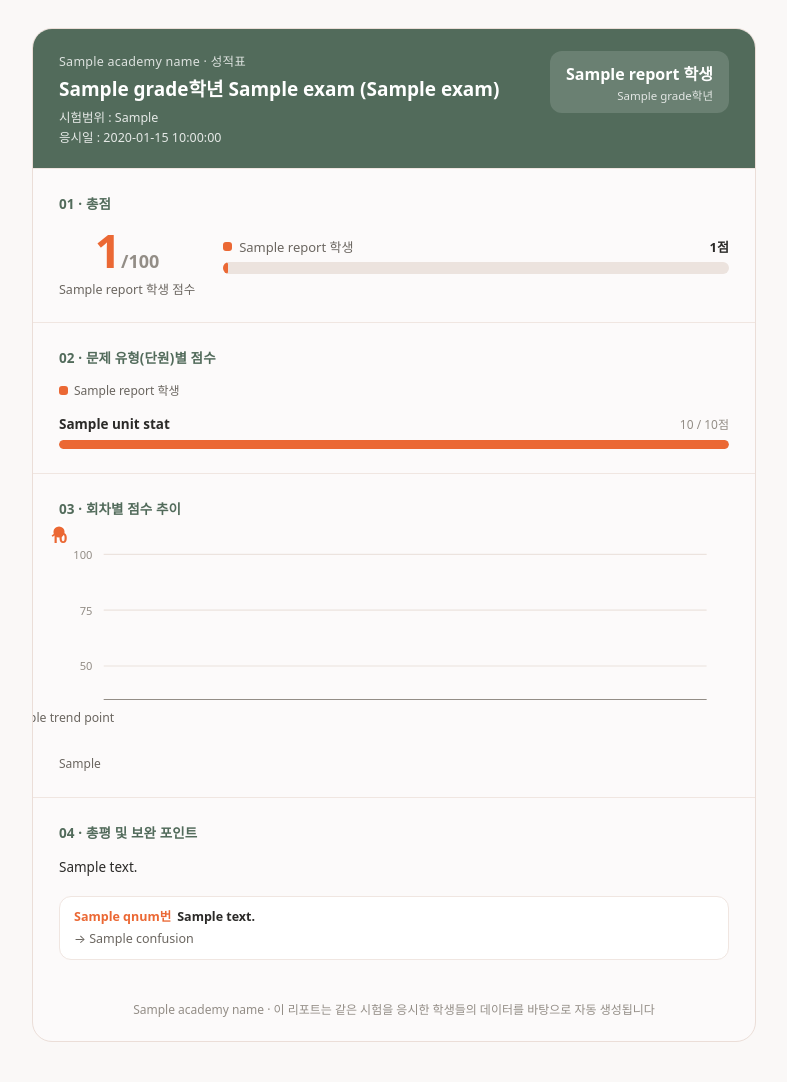
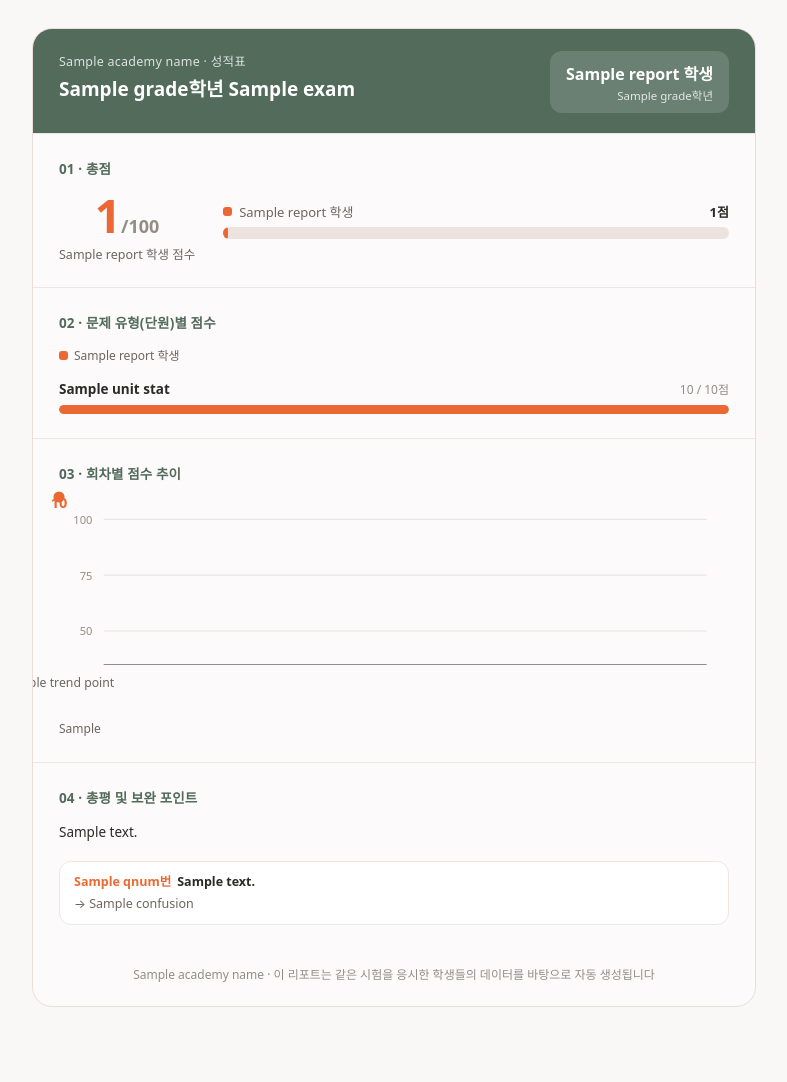
Before and after one commit to ppsj2235-dot/study-room-app, a Python web app: template templates/report_card.html in a window 1280 px wide. Shown: the whole page, without its empty margins (246-1033 px from the left). After the commit the page ends 1007 px from the top, so only its background shows below. Run offline with Jinja, Linux system fonts and the light colour scheme; the template is opened without the code that fills it: most values are stand-ins (such as "Sample title", 1, 10 or a date in 2020).

Commit message:
성적표 헤더에서 회차 표시, 시험범위, 응시일 라인 제거

```diff
--- a/templates/report_card.html
+++ b/templates/report_card.html
@@ -47,7 +47,6 @@
   }
   .card-head .school { font-size: 12.5px; opacity: .8; margin-bottom: 4px; letter-spacing: .02em; }
   .card-head h1 { font-size: 19px; margin: 0; font-weight: 700; }
-  .card-head .meta { font-size: 12.5px; opacity: .85; margin-top: 6px; line-height: 1.6; }
   .student-pill {
     background: rgba(255,255,255,.14); border-radius: 12px; padding: 10px 16px; text-align: right;
   }
@@ -120,8 +119,7 @@
     <div class="card-head">
       <div>
         <div class="school">{{ academy_name }} · 성적표</div>
-        <h1>{{ report.grade }}학년 {{ report.exam.label }} ({{ report.exam.round_label }})</h1>
-        <div class="meta">시험범위 : {{ report.unit_range }}<br>응시일 : {{ report.exam.exam_date or '-' }}</div>
+        <h1>{{ report.grade }}학년 {{ report.exam.label }}</h1>
       </div>
       <div class="student-pill">
         <div class="name">{{ report.student_name }} 학생</div>
```
